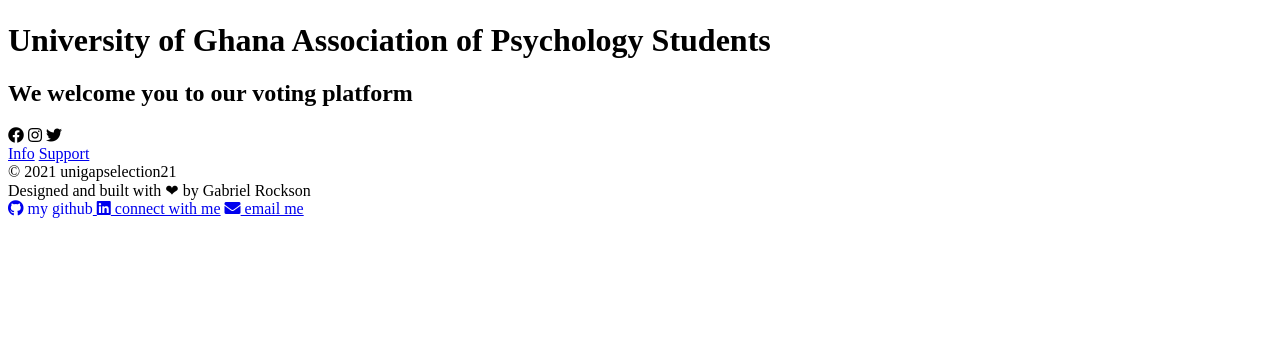
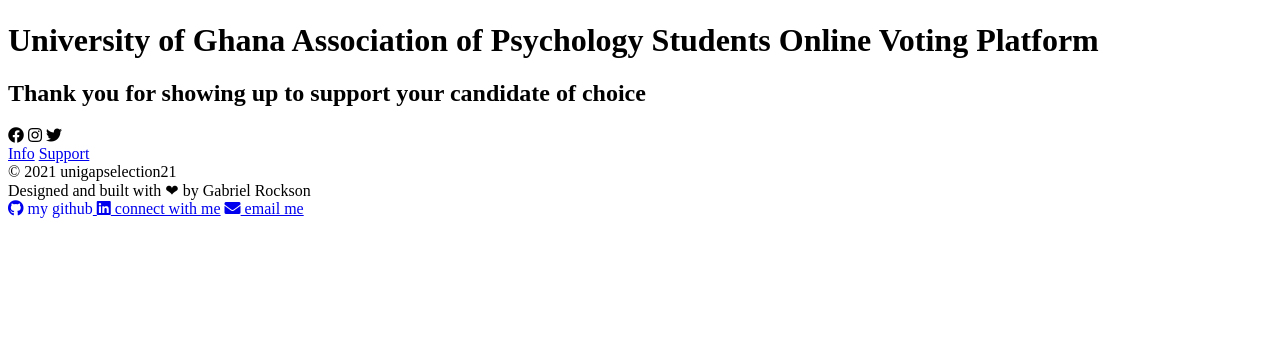
Before and after one commit to rocksongabriel/musical-potato, a Django app: template templates/pages/homepage.html in a window 1280 px wide. Shown: the part 131-471 px from the top of the page. Run offline with Django 3.2, Linux system fonts and the light colour scheme; the template is opened without the code that fills it, so the values that code supplies are empty.

Commit message:
Start working on the homepage

```diff
--- a/templates/base.html
+++ b/templates/base.html
@@ -23,9 +23,9 @@
       </div>
 
       <!-- primary navigation  --> <!-- TODO - make the navigation mobile responsive -->
-      <div class="space-x-5 hidden sm:flex">
-        <a href="{% url 'vote_app:vote-categories' %}" class="nav-link text-lg text-blue-700 hover:text-blue-500 font-bold transition delay-100 duration-150">vote</a>
-        <a href="{% url 'vote_app:results' %}" class="nav-link text-lg text-blue-700 hover:text-blue-500 font-bold transition delay-100 duration-150">election results</a>
+      <div class="space-x-5 hidden sm:flex ">
+        <a href="{% url 'vote_app:vote-categories' %}" class="nav-link text-lg text-gray-700 hover:text-gray-500 transition delay-100 duration-150">vote</a>
+        <a href="{% url 'vote_app:results' %}" class="nav-link text-lg text-gray-700 hover:text-gray-500 transition delay-100 duration-150">election results</a>
       </div>
 
       <!-- secondary navigation -->
@@ -47,8 +47,8 @@
     </div>
 
     <div class="flex-col hidden text-right text-2xl px-2 border-t border-gray-300 space-y-2 py-3 sm:hidden transition delay-150 duration-200" id="mobile-nav">
-      <a href="{% url 'vote_app:vote-categories' %}" class="text-lg text-blue-600 hover:text-blue-500 font-bold transition delay-100 duration-150">vote</a>
-      <a href="{% url 'vote_app:results' %}" class="text-lg text-blue-600 hover:text-blue-500 font-bold transition delay-100 duration-150">election results</a>
+      <a href="{% url 'vote_app:vote-categories' %}" class=" text-gray-600 hover:text-gray-500">vote</a>
+      <a href="{% url 'vote_app:results' %}" class=" text-gray-600 hover:text-gray-500">election results</a>
     </div>
   </nav> <!-- end of navigation -->
 
--- a/templates/pages/homepage.html
+++ b/templates/pages/homepage.html
@@ -5,10 +5,30 @@
 
 {% block content %}
 
-<div class="px-2 md:px-5 lg:px-10">
-    <h1 class="text-6xl lg:text-9xl font-bold leading-none md:leading-tight text-center text-gray-800">University of Ghana Association of Psychology Students</h1>
+<div class="px-2 md:px-5 lg:px-10 mb-60">
+    <h1 class="text-6xl lg:text-8xl font-extrabold leading-snug text-center text-gray-900 py-3">
+        University of Ghana Association of Psychology Students <span class="text-yellow-700">Online Voting Platform</span>
+    </h1>
 
-    <h2 class="text-gray-600 text-center py-10 text-5xl">We welcome you to our voting platform</h2>
+    <h2 class="text-gray-500 text-center py-16 text-4xl md:text-6xl font-bold">
+        Thank you for showing up to support your candidate of choice
+    </h2>
+
+    <!--
+        TODO -
+        1. Add buttons on the homepage for vote and results
+        2. Use a slider to display images of the candidates in each category
+        3. Write a small copy on the homepage on how people will vote
+        4. Answer the question of people not being able to login
+    -->
+
+    <section> <!-- How do I vote section-->
+
+    </section>
+
+    <section> <!-- I can't log in with my credentials-->
+
+    </section>
 </div>
 
 {% endblock content %}
```
